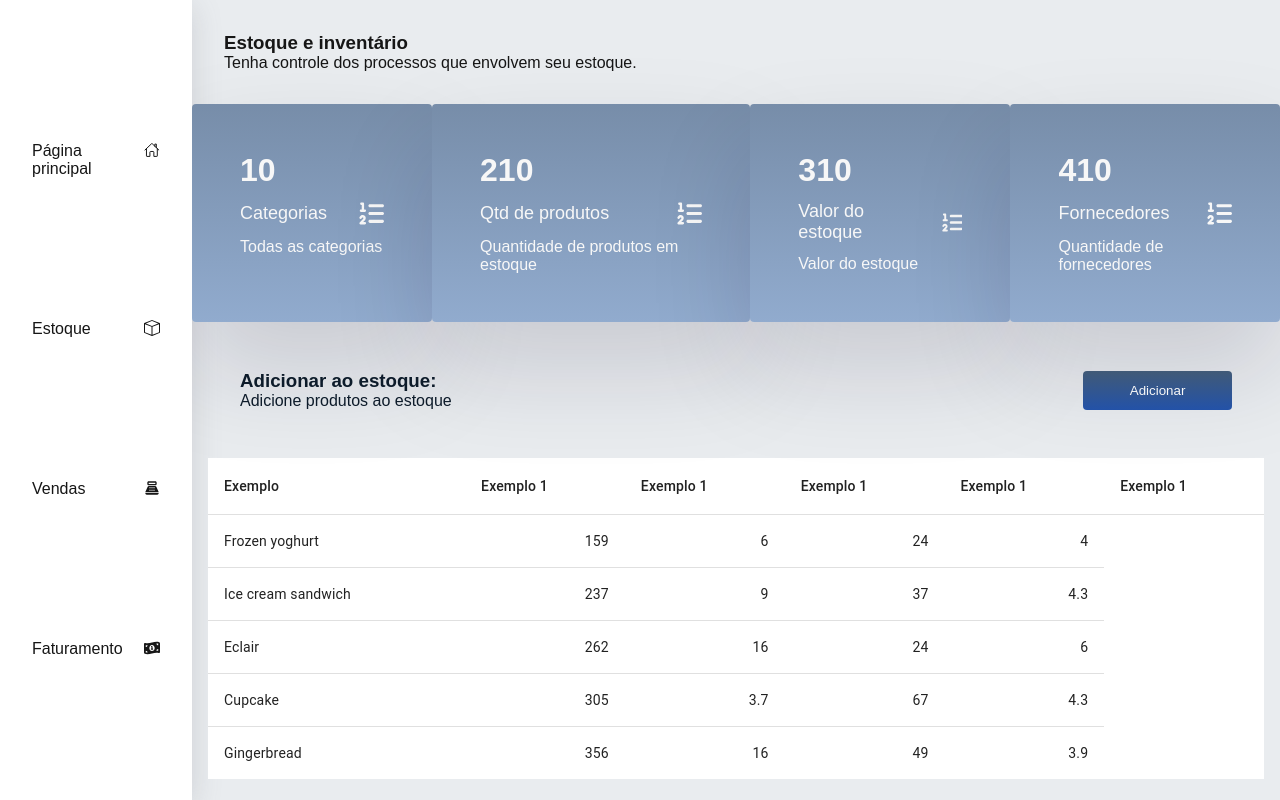
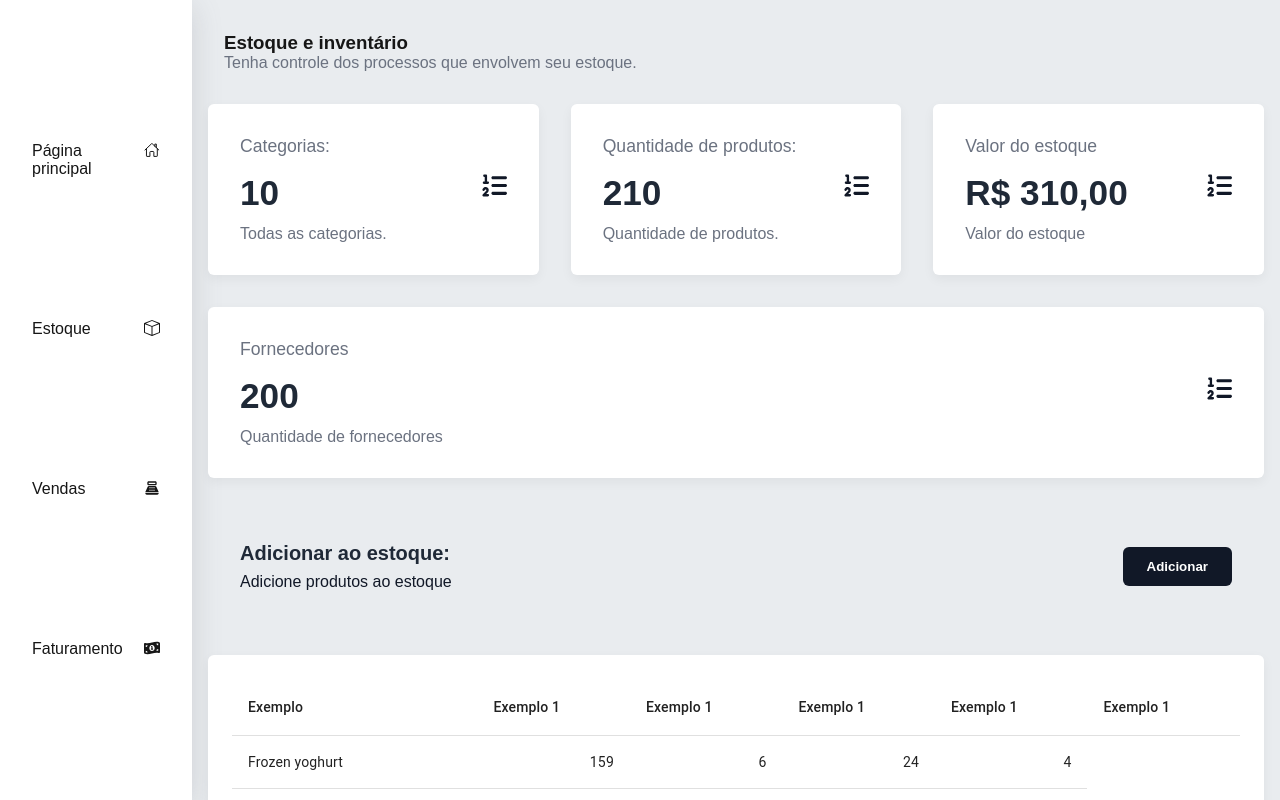
Before and after one commit to pnzrfst/pdv, a Next.js app: page /stock in a window 1280 px wide. Built offline with nearby package versions, Linux system fonts and the light colour scheme.

Commit message:
feat: finish frontend

```diff
--- a/src/app/(private-routes)/home/page.module.css
+++ b/src/app/(private-routes)/home/page.module.css
@@ -1,3 +1,16 @@
+
+:root {
+  --primary-color: #1F2937;
+  --secondary-color: #4B5563;
+  --accent-color: #3B82F6;
+  --bg-color: #F9FAFB;
+  --box-bg: #FFFFFF;
+  --text-dark: #111827;
+  --text-light: #6B7280;
+  --shadow: rgba(0, 0, 0, 0.05) 0px 4px 12px;
+  --radius: 6px;
+  --transition: 0.3s ease-in-out;
+}
 
 .header {
   display: flex;
@@ -6,11 +19,14 @@
 }
 
 .header h2 {
-  font-weight: bold;
+  font-weight: 700;
 }
+
 .header p {
   font-weight: lighter;
 }
+
+
 .mainContent {
   flex: 1;
   display: flex;
@@ -37,8 +53,8 @@
 }
 
 .boxes .aboutTopBox {
-  background-color: #ffffff;
-  box-shadow: rgba(17, 12, 46, 0.15) 0px 48px 100px 0px;
+  background-color: var(--box-bg);
+  box-shadow: var(--shadow);
   border-radius: 4px;
   padding: 3rem;
 }
@@ -62,8 +78,8 @@
 }
 
 .mainBoxesCards .aboutMainBox {
-  background-color: #ffffff;
-  box-shadow: rgba(17, 12, 46, 0.15) 0px 48px 100px 0px;
+  background-color: var(--box-bg);
+  box-shadow: var(--shadow);
   border-radius: 12px;
   padding: 2rem;
   display: flex;
--- a/src/app/(private-routes)/income/page.module.css
+++ b/src/app/(private-routes)/income/page.module.css
@@ -1,146 +1,187 @@
+:root {
+  --primary-color: #1F2937;
+  --secondary-color: #4B5563;
+  --accent-color: #3B82F6;
+  --bg-color: #F9FAFB;
+  --box-bg: #FFFFFF;
+  --text-dark: #111827;
+  --text-light: #6B7280;
+  --shadow: rgba(0, 0, 0, 0.05) 0px 4px 12px;
+  --radius: 6px;
+  --transition: 0.3s ease-in-out;
+}
+
+body {
+  font-family: 'Segoe UI', Tahoma, Geneva, Verdana, sans-serif;
+  background-color: var(--bg-color);
+  margin: 0;
+  padding: 0;
+  color: var(--text-dark);
+}
+
 .header {
-  margin: 1rem;
-  padding: 1rem;
+  margin: 2rem 1rem;
+  padding: 2rem;
+  background-color: var(--box-bg);
+  border-radius: var(--radius);
+  box-shadow: var(--shadow);
 }
 
 .header .mainTitleArea {
   display: flex;
-  justify-content: space-around;
+  justify-content: space-between;
   align-items: center;
-  height: 30vh;
-  gap: 4px;
-  border-radius: 4px;
+  height: auto;
+  gap: 2rem;
+  flex-wrap: wrap;
 }
 
-.header .mainTitleArea .mainTitle {
-  padding: 2rem;
-  width: 60%;
-  height: 70%;
-  background: linear-gradient(#778da9, #91abce);
-  align-items: center;
+.mainTitle {
+  flex: 1;
+  padding: 1.5rem;
+  background-color: var(--bg-color);
+  border-radius: var(--radius);
+  box-shadow: var(--shadow);
   animation: slideFromRight 0.4s ease-out;
 }
 
-.header .mainTitleArea .filter {
-  background-color: #f7f7f7;
-  border-radius: 4px;
-  height: 70%;
-  margin: 1rem;
-  width: 40%;
+.mainTitle h1 {
+  color: var(--secondary-color);
+  font-weight: 500;
+  font-size: 1.125rem;
+  margin-bottom: 0.5rem;
 }
 
-.header .mainTitleArea .filter .filterContainer {
+.mainTitle p {
+  color: var(--primary-color);
+  font-size: 2.5rem;
+  font-weight: 700;
+  margin: 0;
+}
+
+.filter {
+  flex: 1;
+  background-color: var(--bg-color);
+  border-radius: var(--radius);
+  padding: 1.5rem;
+  box-shadow: var(--shadow);
+}
+
+.filterContainer {
   display: flex;
-  justify-content: space-evenly;
   flex-direction: column;
-  padding: 1rem;
+  gap: 1rem;
 }
 
 
-.header .mainTitleArea .mainTitle h1 {
-  color: #f7f7f7;
-  font-weight: lighter;
-  font-size: 20px;
+/* Mid Boxes */
+.midBoxes {
+  margin: 1rem;
+  padding: 2rem;
 }
 
-.header .mainTitleArea .mainTitle p {
-  color: #f7f7f7;
-  font-size: 64px;
-  font-weight: bolder;
-}
-
-/*-----------------------------------------------------------------------*/
-
-.midBoxes {
-  margin: 1rem;
-  padding: 1rem;
-}
-
-.midBoxes .listInfos {
+.listInfos {
   list-style: none;
   display: flex;
+  flex-wrap: wrap;
+  gap: 1.5rem;
   justify-content: space-between;
-  width: 100%;
-  height: 25vh;
+  height: auto;
 }
 
 .infosBox {
+  flex: 1;
+  min-width: 250px;
+  background-color: var(--box-bg);
+  border-radius: var(--radius);
+  padding: 1.5rem;
+  box-shadow: var(--shadow);
   display: flex;
   flex-direction: column;
-  width: 30%;
-  border-radius: 4px;
-  background: linear-gradient(#778da9, #91abce);
-  height: 100%;
-  padding: 1rem;
-  box-shadow: rgba(17, 12, 46, 0.15) 0px 48px 100px 0px;
-  justify-content: space-around;
+  justify-content: space-between;
 }
 
-.infosBox .upSection {
-  display: flex;
-  flex-direction: column;
-}
-.infosBox .bottomSection {
-  background-color: #f7f7f7;
-  padding: 8px;
-  border-radius: 4px;
+.upSection {
+  margin-bottom: 1rem;
 }
 
-.bottomSection .subtitleBottomSection {
-  color: #778da9;
-  font-size: 16px;
-  text-align: justify;
+.bottomSection {
+  background-color: var(--bg-color);
+  padding: 0.75rem;
+  border-radius: var(--radius);
+}
+
+.subtitleBottomSection {
+  color: var(--text-light);
+  font-weight: 100;
 }
 
 .infosBox h3 {
-  font-size: 18px;
-  color: #f7f7f7;
-  font-weight: lighter;
+  color: var(--text-light);
+  font-size: 1rem;
+  margin: 0;
+}
+
+.infosBox h2 {
+  color: var(--primary-color);
+  font-size: 2.2rem;
+  margin: 0;
 }
 
 .infosBox p {
-  font-weight: bolder;
-  color: #f7f7f7;
-  font-size: 24px;
+  font-size: 1.2rem;
+  font-weight: 700;
+  color: var(--primary-color);
+  margin: 0.5rem 0;
   animation: slideFromRight 0.4s ease-out;
 }
 
+
+
+/* Graph Area */
+.graphArea {
+  margin: 1rem;
+  padding: 2rem;
+}
+
+.listGraphs {
+  display: flex;
+  flex-wrap: wrap;
+  gap: 2rem;
+  justify-content: space-between;
+  list-style: none;
+  padding: 0;
+}
+
+.graphBox {
+  flex: 1;
+  min-width: 300px;
+  height: 350px;
+  background: var(--secondary-color);
+  color: #fff;
+  border-radius: var(--radius);
+  box-shadow: var(--shadow);
+  padding: 1.5rem;
+  display: flex;
+  flex-direction: column;
+  justify-content: center;
+  text-align: left;
+  transition: var(--transition);
+}
+
+.graphBox:hover {
+  transform: translateY(-4px);
+}
+
+
+/* animação */
 @keyframes slideFromRight {
-  0% {
-    transform: translateX(40%); /*começa fora, na direita */
+  from {
+    transform: translateX(30%);
+    opacity: 0;
   }
-  100% {
-    transform: translateX(0); /*termina na posição original*/
+  to {
+    transform: translateX(0);
+    opacity: 1;
   }
 }
-
-/*-----------------------------------------------------------------------------*/
-
-.graphArea {
-  margin: 1rem;
-  padding: 1rem;
-}
-
-.graphArea .listGraphs {
-  display: flex;
-  margin-top: 1rem;
-  list-style: none;
-  width: 100%;
-  height: 55%;
-  justify-content: space-between;
-}
-
-.graphArea .listGraphs .graphBox {
-  display: flex;
-  flex-direction: column;
-  align-items: center;
-  justify-content: center;
-  text-align: left;
-  width: 50%;
-  margin: 1rem;
-  height: 350px;
-  border-radius: 4px;
-  background: linear-gradient(#778da9, #91abce);
-  color: #f7f7f7;
-  box-shadow: rgba(17, 12, 46, 0.15) 0px 48px 100px 0px;
-}
--- a/src/app/(private-routes)/income/page.tsx
+++ b/src/app/(private-routes)/income/page.tsx
@@ -19,7 +19,7 @@ export default function Income() {
           <li className={styles.infosBox}>
             <div className={styles.upSection}>
               <h3>Entradas:</h3>
-              <p>R$ 12.000,00</p>
+              <h2>R$ 12.000,00</h2>
             </div>
             <div className={styles.bottomSection}>
               <p className={styles.subtitleBottomSection}>
@@ -30,7 +30,7 @@ export default function Income() {
           <li className={styles.infosBox}>
             <div className={styles.upSection}>
               <h3>Entradas:</h3>
-              <p>R$ 12.000,00</p>
+              <h2>R$ 12.000,00</h2>
             </div>
             <div className={styles.bottomSection}>
               <p className={styles.subtitleBottomSection}>
@@ -41,7 +41,7 @@ export default function Income() {
           <li className={styles.infosBox}>
             <div className={styles.upSection}>
               <h3>Entradas:</h3>
-              <p>R$ 12.000,00</p>
+              <h2>R$ 12.000,00</h2>
             </div>
             <div className={styles.bottomSection}>
               <p className={styles.subtitleBottomSection}>
--- a/src/app/(private-routes)/sales/page.module.css
+++ b/src/app/(private-routes)/sales/page.module.css
@@ -1,8 +1,23 @@
-.svg {
-  fill: #f7f7f7;
-  stroke: #f7f7f7;
+:root {
+  --primary-color: #1F2937;
+  --secondary-color: #4B5563;
+  --accent-color: #3B82F6;
+  --bg-color: #F9FAFB;
+  --box-bg: #FFFFFF;
+  --text-dark: #111827;
+  --text-light: #6B7280;
+  --shadow: rgba(0, 0, 0, 0.05) 0px 4px 12px;
+  --radius: 6px;
+  --transition: 0.3s ease-in-out;
 }
 
+/* ---------------------------- SVG ---------------------------- */
+.svg {
+  fill: var(--text-dark);
+  stroke: var(--text-dark);
+}
+
+/* ---------------------------- HEADER ---------------------------- */
 .header {
   display: flex;
   flex-direction: column;
@@ -10,14 +25,19 @@
 }
 
 .header h2 {
-  font-weight: bold;
-}
-.header p {
-  font-weight: lighter;
+  font-weight: 700;
+  font-size: 1.75rem;
+  color: var(--primary-color);
+  margin-bottom: 0.5rem;
 }
 
-/*----------------------------------------------------------------*/
+.header p {
+  font-weight: 300;
+  color: var(--text-light);
+  font-size: 1rem;
+}
 
+/* ---------------------------- MAIN CONTENT ---------------------------- */
 .mainContent {
   flex: 1;
   display: flex;
@@ -25,15 +45,17 @@
   overflow-y: auto;
 }
 
+/* ---------------------------- TOP BOXES ---------------------------- */
 .topBoxes {
-  margin-top: 2rem;
-  margin-bottom: 1rem;
+  margin: 2rem 1rem 1rem 1rem;
 }
 
 .boxes {
   list-style: none;
-  justify-content: space-around;
   display: flex;
+  flex-wrap: wrap;
+  gap: 2rem;
+  justify-content: space-between;
 }
 
 .boxes .headerBox {
@@ -41,104 +63,129 @@
   gap: 2rem;
   align-items: center;
   justify-content: space-between;
-  margin-bottom: 12px;
+  margin-bottom: 1.5rem;
+  flex-wrap: wrap;
 }
 
-
 .boxes .aboutTopBox {
-  align-items: first baseline;
-  background: linear-gradient(#778da9, #91abce);
-  box-shadow: rgba(17, 12, 46, 0.15) 0px 48px 100px 0px;
-  border-radius: 4px;
-  padding: 3rem;
+  flex: 1;
+  min-width: 300px;
+  background-color: var(--box-bg);
+  box-shadow: var(--shadow);
+  border-radius: var(--radius);
+  padding: 2rem;
 }
 
-.aboutTopBox .h1,
+.aboutTopBox .h1 {
+  font-size: 3rem;
+  font-weight: 700;
+  color: var(--primary-color);
+  margin-bottom: 0.35rem;
+  animation: slideFromRight 0.4s ease-out;
+}
+
 .headerBox,
 .h4,
 .p {
-  align-items: flex-start;
-  color: #f7f7f7;
+  color: var(--text-light);
   animation: slideFromRight 0.4s ease-out;
-}
-
-.boxes .aboutTopBox .h1 {
-  font-size: 36px;
-  font-weight: bolder;
-  margin-bottom: 12px;
 }
 
 .subtitle {
   text-align: justify;
-  color: #f7f7f7;
-  align-items: first baseline;
+  color: var(--text-dark);
+  font-size: 0.9rem;
 }
 
-/*-----------------------------------------------------------------------*/
+/* ---------------------------- RECORD NEW SALE ---------------------------- */
+.recordNewSale {
+  padding: 1rem 2rem;
+  margin: 2rem 1rem;
+  border-radius: var(--radius);
 
-.recordNewSale {
-  padding: 1rem;
-  margin: 1rem;
 }
 
-.recordNewSale .recordNewSaleContainer {
+.recordNewSaleContainer {
   display: flex;
   justify-content: space-between;
   align-items: center;
-  padding: 1rem;
+  flex-wrap: wrap;
 }
 
-.recordNewSale h3, .salesP{
-  color: #0D1B2A;
-  align-items: first baseline;
+.recordNewSale h3{
+  color: var(--primary-color);
+  font-size: 1.25rem;
+  font-weight: 600;
 }
-.recordNewSale .addNewSale {
-  border-radius: 4px;
+
+.recordNewSale .salesP{
+  font-weight: 300;
+  color: var(--text-light);
+}
+
+.addNewSale {
+  border-radius: var(--radius);
   border: none;
-  color: #f7f7f7;
+  color: var(--box-bg);
   cursor: pointer;
-  padding: 12px;
-  background: linear-gradient(#415A77, #2352a8);
-  width: 15%;
+  padding: 0.85rem 1.50rem;
+  background-color: var(--primary-color);
+  width: fit-content;
+  transition: var(--transition);
 }
 
 .addNewSale:hover {
-  background: linear-gradient(#415A77, #1B263B);
+  background-color: var(--secondary-color);
 }
 
-/*--------------------------------------------------------------*/
-
+/* ---------------------------- GRAPHS ---------------------------- */
 .graphsContainer {
   margin: 1rem;
-  padding: 1rem;
+  padding: 2rem;
 }
 
 .graphsContainer .graph {
   display: flex;
   justify-content: space-between;
-  gap: 1rem;
+  gap: 1.5rem;
+  flex-wrap: wrap;
 }
 
 .graphsContainer .graph span {
-  background: linear-gradient(#778da9, #91abce);
+  flex: 1;
+  min-width: 300px;
+  background: linear-gradient(135deg, #3B82F6, #60A5FA);
   text-align: center;
-  color: #f7f7f7;
-  padding: 5rem;
-  width: 50%;
-  box-shadow: rgba(17, 12, 46, 0.15) 0px 48px 100px 0px;
+  color: #fff;
+  padding: 4rem 2rem;
+  border-radius: var(--radius);
+  box-shadow: var(--shadow);
+  font-weight: 600;
+  font-size: 1.25rem;
+  transition: var(--transition);
 }
 
-.listSales {
-  margin: 1rem;
-  padding: 1rem;
+.graphsContainer .graph span:hover {
+  transform: translateY(-4px);
 }
 
+/* ---------------------------- SALES LIST ---------------------------- */
+.listSales {
+  margin: 2rem 1rem;
+  padding: 1rem 2rem;
+  background-color: var(--box-bg);
+  border-radius: var(--radius);
+  box-shadow: var(--shadow);
+}
 
+/* ---------------------------- ANIMATIONS ---------------------------- */
 @keyframes slideFromRight {
   0% {
-    transform: translateX(40%); /*começa fora, na direita */
+    transform: translateX(40%);
+    opacity: 0;
   }
   100% {
-    transform: translateX(0); /*termina na posição original*/
+    transform: translateX(0);
+    opacity: 1;
   }
 }
--- a/src/app/(private-routes)/sales/page.tsx
+++ b/src/app/(private-routes)/sales/page.tsx
@@ -25,10 +25,10 @@ export default function Sales() {
           <li className={styles.aboutTopBox}>
             <h1 className={styles.h1}>210</h1>
             <div className={styles.headerBox}>
-              <h4 className={styles.h4}>Qtd de vendas</h4>
+              <h4 className={styles.h4}>Quantidade de vendas</h4>
               <FaListOl className={styles.svg} size={25}/>
             </div>
-            <p className={styles.subtitle}>Quantidade de vendas</p>
+            <p className={styles.subtitle}>Quantidade de vendas registradas</p>
           </li>
           <li className={styles.aboutTopBox}>
             <h1 className={styles.h1}>R$ 250,00</h1>
--- a/src/app/(private-routes)/stock/page.module.css
+++ b/src/app/(private-routes)/stock/page.module.css
@@ -1,8 +1,23 @@
-.svg {
-  fill: #f7f7f7;
-  stroke: #f7f7f7;
+:root {
+  --primary-color: #1F2937;
+  --secondary-color: #4B5563;
+  --accent-color: #3B82F6;
+  --bg-color: #F9FAFB;
+  --box-bg: #FFFFFF;
+  --text-dark: #111827;
+  --text-light: #6B7280;
+  --shadow: rgba(0, 0, 0, 0.05) 0px 4px 12px;
+  --radius: 6px;
+  --transition: 0.3s ease-in-out;
 }
 
+/* ------------------------ SVG ------------------------ */
+.svg {
+  fill: var(--text-dark);
+  stroke: var(--text-dark);
+}
+
+/* ------------------------ HEADER ------------------------ */
 .header {
   display: flex;
   flex-direction: column;
@@ -10,12 +25,18 @@
 }
 
 .header h2 {
-  font-weight: bold;
-}
-.header p {
-  font-weight: lighter;
+  font-weight: 900;
+  font-size: 1.75rem;
+  color: var(--primary-color);
 }
 
+.header p {
+  font-weight: 300;
+  color: var(--text-light);
+  font-size: 1rem;
+}
+
+/* ------------------------ MAIN CONTENT ------------------------ */
 .mainContent {
   flex: 1;
   display: flex;
@@ -23,105 +44,123 @@
   overflow-y: auto;
 }
 
+/* ------------------------ TOP BOXES ------------------------ */
 .topBoxes {
-  margin-top: 2rem;
-  margin-bottom: 1rem;
+  margin: 2rem 1rem 1rem 1rem;
 }
 
 .boxes {
   list-style: none;
-  justify-content: space-around;
   display: flex;
+  flex-wrap: wrap;
+  gap: 2rem;
+  justify-content: space-between;
 }
 
-.boxes .headerBox {
+.headerBox {
   display: flex;
-  gap: 2rem;
+  flex-wrap: wrap;
+  gap: 1.5rem;
   align-items: center;
   justify-content: space-between;
   margin-bottom: 12px;
 }
 
 .headerBox .h4 {
-  font-size: 18px;
-  color: #f7f7f7;
-  font-weight: lighter;
+  font-size: 1rem;
+  font-weight: 400;
+  color: var(--text-light);
 }
 
-.boxes .aboutTopBox {
-  align-items: first baseline;
-  background: linear-gradient(#778da9, #91abce);
-  box-shadow: rgba(17, 12, 46, 0.15) 0px 48px 100px 0px;
-  border-radius: 4px;
-  padding: 3rem;
-}
-
-.aboutTopBox .h1,
-.headerBox,
-.h4,
-.p {
-  align-items: flex-start;
-  color: #f7f7f7;
+.aboutTopBox {
+  flex: 1;
+  min-width: 300px;
+  background-color: var(--box-bg);
+  box-shadow: var(--shadow);
+  border-radius: var(--radius);
+  padding: 2rem;
   animation: slideFromRight 0.4s ease-out;
 }
 
-.boxes .aboutTopBox .h1 {
-  font-size: 32px;
-  font-weight: bolder;
-  margin-bottom: 12px;
+.aboutTopBox .h1 {
+  font-size: 2.2rem;
+  font-weight: 700;
+  margin-top: 1rem;
+  color: var(--primary-color);
 }
 
-.titleAddToInventory{
-  color: #0D1B2A;
-  font-weight: bolder;
+.h4{
+  color: var(--text-light);
+  font-size: 1.1rem;
+  font-weight: 300;
+}
+
+.p{
+  color: var(--text-light);
+  font-size: 1rem;
+  font-weight: 100;
+}
+
+.titleAddToInventory {
+  font-size: 1.25rem;
+  font-weight: 700;
+  color: var(--primary-color);
 }
 
 .pAddToInventory {
   text-align: justify;
-  color: #0D1B2A;
-  align-items: first baseline;
+  color: var(--text-dark);
+  font-size: 1rem;
+  margin-top: 0.5rem;
 }
 
-/*------------------------------------------ parte de cima da pagina ^ */
 
+/* ------------------------ ADD TO INVENTORY ------------------------ */
 .addToInventory {
-  padding: 1rem;
-  margin: 1rem;
+  margin: 2rem 1rem;
+  padding: 2rem;
 }
 
-.addToInventory .addProductContainer {
+.addProductContainer {
   display: flex;
   justify-content: space-between;
   align-items: center;
-  padding: 1rem;
+  flex-wrap: wrap;
 }
 
-.addToInventory .addNewProduct {
-  border-radius: 4px;
+.addNewProduct {
+  border-radius: var(--radius);
   border: none;
-  color: #f7f7f7;
+  color: var(--box-bg);
   cursor: pointer;
-  padding: 12px;
-  background: linear-gradient(#415A77, #2352a8);
-  width: 15%;
+  padding: 0.75rem 1.5rem;
+  background-color: var(--text-dark);
+  font-weight: 600;
+  transition: var(--transition);
+  width: fit-content;
 }
 
 .addNewProduct:hover {
-  background: linear-gradient(#415A77, #1B263B);
+  background-color: var(--secondary-color);
 }
 
-/*--------------------------------------------------------------------------------------*/
-
-.listStock{
-  margin: 1rem;
+/* ------------------------ STOCK LIST ------------------------ */
+.listStock {
+  margin: 2rem 1rem;
+  padding: 1.5rem;
+  background-color: var(--box-bg);
+  border-radius: var(--radius);
+  box-shadow: var(--shadow);
 }
 
-
+/* ------------------------ ANIMATION ------------------------ */
 @keyframes slideFromRight {
   0% {
-    transform: translateX(40%); /*começa fora, na direita */
+    transform: translateX(40%);
+    opacity: 0;
   }
   100% {
-    transform: translateX(0); /*termina na posição original*/
+    transform: translateX(0);
+    opacity: 1;
   }
 }
--- a/src/app/(private-routes)/stock/page.tsx
+++ b/src/app/(private-routes)/stock/page.tsx
@@ -13,35 +13,35 @@ export default function Stock() {
         <section className={styles.topBoxes}>
           <ul className={styles.boxes}>
             <li className={styles.aboutTopBox}>
-              <h1 className={styles.h1}>10</h1>
+              <h4 className={styles.h4}>Categorias:</h4>
               <div className={styles.headerBox}>
-                <h4 className={styles.h4}>Categorias</h4>
+                <h1 className={styles.h1}>10</h1>
                 <FaListOl className={styles.svg} size={25} />
               </div>
-              <p className={styles.p}>Todas as categorias</p>
+              <p className={styles.p}>Todas as categorias.</p>
             </li>
             <li className={styles.aboutTopBox}>
-              <h1 className={styles.h1}>210</h1>
+              <h4 className={styles.h4}>Quantidade de produtos:</h4>
               <div className={styles.headerBox}>
-                <h4 className={styles.h4}>Qtd de produtos</h4>
+                <h1 className={styles.h1}>210</h1>
                 <FaListOl className={styles.svg}  size={25} />
               </div>
               <p className={styles.p}>
-                Quantidade de produtos em estoque
+                Quantidade de produtos.
               </p>
             </li>
             <li className={styles.aboutTopBox}>
-              <h1 className={styles.h1}>310</h1>
+              <h4 className={styles.h4}>Valor do estoque</h4>
               <div className={styles.headerBox}>
-                <h4 className={styles.h4}>Valor do estoque</h4>
+                <h1 className={styles.h1}>R$ 310,00</h1>
                 <FaListOl className={styles.svg}  size={25} />
               </div>
               <p className={styles.p}>Valor do estoque</p>
             </li>
             <li className={styles.aboutTopBox}>
-              <h1 className={styles.h1}>410</h1>
+              <h4 className={styles.h4}>Fornecedores</h4>
               <div className={styles.headerBox}>
-                <h4 className={styles.h4}>Fornecedores</h4>
+                <h1 className={styles.h1}>200</h1>
                 <FaListOl className={styles.svg}  size={25} />
               </div>
               <p className={styles.p}>Quantidade de fornecedores</p>
--- a/src/app/globals.css
+++ b/src/app/globals.css
@@ -13,7 +13,7 @@
 html,
 body {
   background-color: #E9ECEF;
-  font-family: Arial, Helvetica, sans-serif;
+  font-family: 'Segoe UI', Tahoma, Geneva, Verdana, sans-serif;
   height: 100%;
   width: 100%;
   overflow: auto;
```
